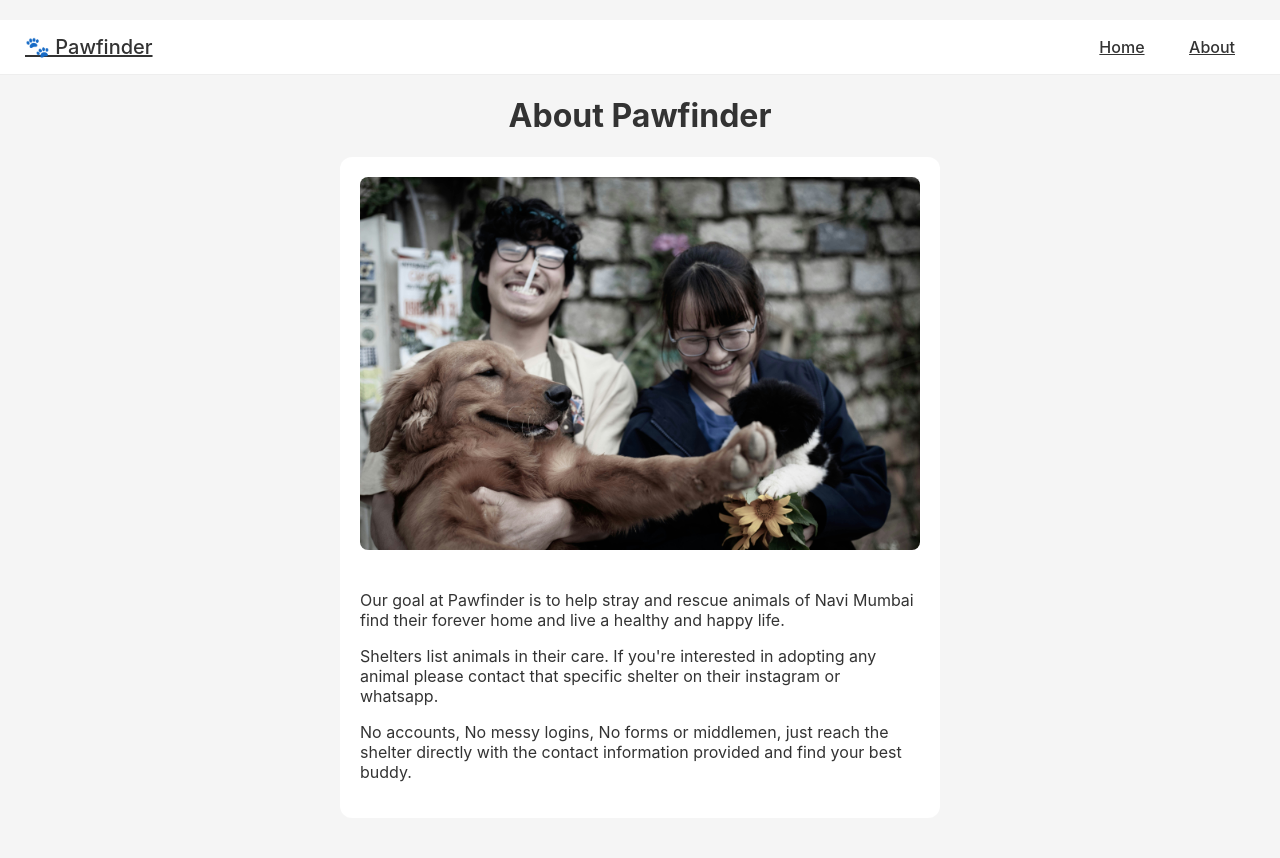
After one commit to omkark0826/Pawfinder, a Django app: page /about/ in a window 1280 px wide. The commit adds this page. Run offline with Django 5.2, Linux system fonts and the light colour scheme.

Commit message:
Add about page, navbar, base template, shelter info on cards

```diff
--- a/pets/static/pets/style.css
+++ b/pets/static/pets/style.css
@@ -6,6 +6,7 @@ body {
     padding: 20px;
     background: #f5f5f5;
     color: #333;
+    overflow-x: hidden;
 }
 
 h1 {
@@ -32,6 +33,11 @@ h2 {
     border-radius: 8px;
 }
 
+.shelter-info {
+    color: #444;
+    font-size: 14px;
+}
+
 .instagram-btn {
     display: inline-block;
     background: #E1306C;
@@ -55,3 +61,54 @@ h2 {
     margin-top: 10px;
     margin-right: 10px;
 }
+
+.about-card {
+    background: white;
+    border-radius: 12px;
+    padding: 20px;
+    margin-bottom: 20px;
+}
+
+.about-card-image {
+    width: 100%;
+    height: auto;
+    border-radius: 8px;
+    margin-bottom: 20px;
+}
+
+.navbar {
+    background: white;
+    padding: 15px 25px;
+    margin-bottom: 20px;
+    display: flex;
+    justify-content: space-between;
+    align-items: center;
+    width: 100vw;
+    box-sizing: border-box;
+    position: relative;
+    left: 50%;
+    margin-left: -50vw;
+    border-bottom: 1px solid #eee;
+}
+
+.navbar a {
+    color: #333;
+    tex-decoration: none;
+    font-weight: 500;
+    margin-right: 20px;
+}
+
+.nav-links a {
+    margin-left: 20px;
+}
+
+.nav-links a:hover {
+    color: #25D366;
+}
+
+.brand {
+    font-size: 20px;
+    font-weight: 600;
+    color: #333;
+    decoration: none;
+}
--- /dev/null
+++ b/pets/templates/pets/about.html
@@ -0,0 +1,13 @@
+{% extends 'pets/base.html' %}
+{% load static %}
+
+{% block content %}
+<h1>About Pawfinder</h1>
+
+<div class="about-card">
+    <img src="{% static 'pets/catpuppyfamily.jpg' %}" alt="Cute cat and puppy with loving family photo" class="about-card-image">
+    <p>Our goal at Pawfinder is to help stray and rescue animals of Navi Mumbai find their forever home and live a healthy and happy life.  </p>
+    <p>Shelters list animals in their care. If you're interested in adopting any animal please contact that specific shelter on their instagram or whatsapp.</p>
+    <p>No accounts, No messy logins, No forms or middlemen, just reach the shelter directly with the contact information provided and find your best buddy. </p>
+</div>
+{% endblock %}
--- /dev/null
+++ b/pets/templates/pets/base.html
@@ -0,0 +1,24 @@
+{% load static %}
+<!DOCTYPE html>
+<html lang="en">
+
+<head>
+  <meta charset="UTF-8">
+  <meta name="viewport" content="width=device-width, initial-scale=1.0">
+  <link rel="stylesheet" href="{% static 'pets/style.css' %}">
+    <title>Pawfinder</title>
+</head>
+
+<body>
+<nav class="navbar">
+    <a href="{% url 'animal_list' %}" class="brand">🐾 Pawfinder</a>
+    <div class="nav-links">
+        <a href="{% url 'animal_list' %}">Home</a>
+        <a href="{% url 'about' %}">About</a>
+    </div>
+</nav>
+
+{% block content %}{% endblock %}
+
+</body>
+</html>
--- a/pets/urls.py
+++ b/pets/urls.py
@@ -3,4 +3,5 @@ from . import views
 
 urlpatterns = [
     path('', views.animal_list, name='animal_list' ),
+    path('about/', views.about, name='about'),
 ]
--- a/pets/views.py
+++ b/pets/views.py
@@ -5,3 +5,6 @@ from .models import Animal
 def animal_list(request):
     animals = Animal.objects.filter(status= "available")
     return render(request, "pets/animal_list.html", {"animals": animals})
+
+def about(request):
+    return render(request, "pets/about.html")
```
Also changed, not shown: pets/templates/pets/animal_list.html (+5 -4 lines), pets/static/pets/catpuppy.jpg (added), pets/static/pets/catpuppyfamily.jpg (added).
